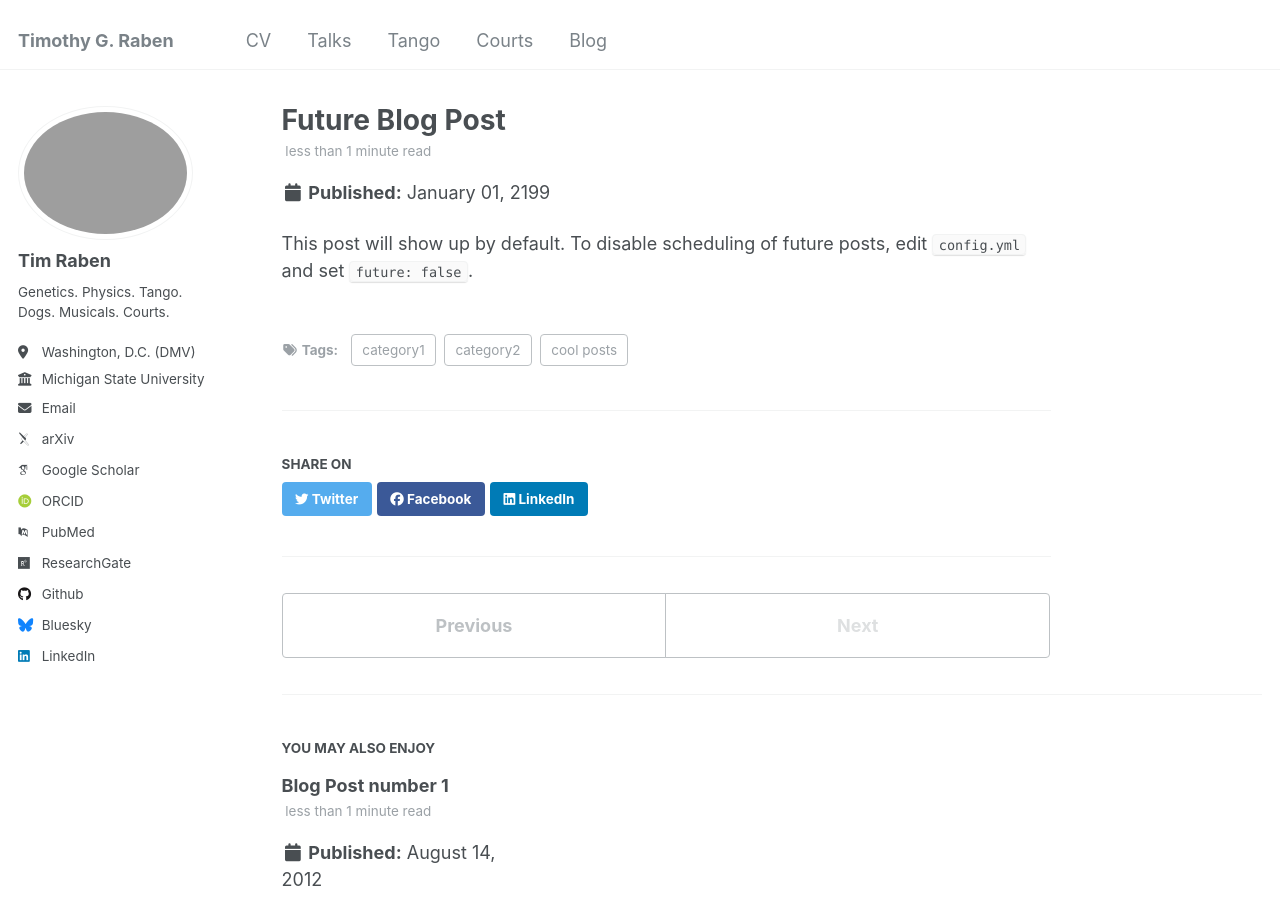
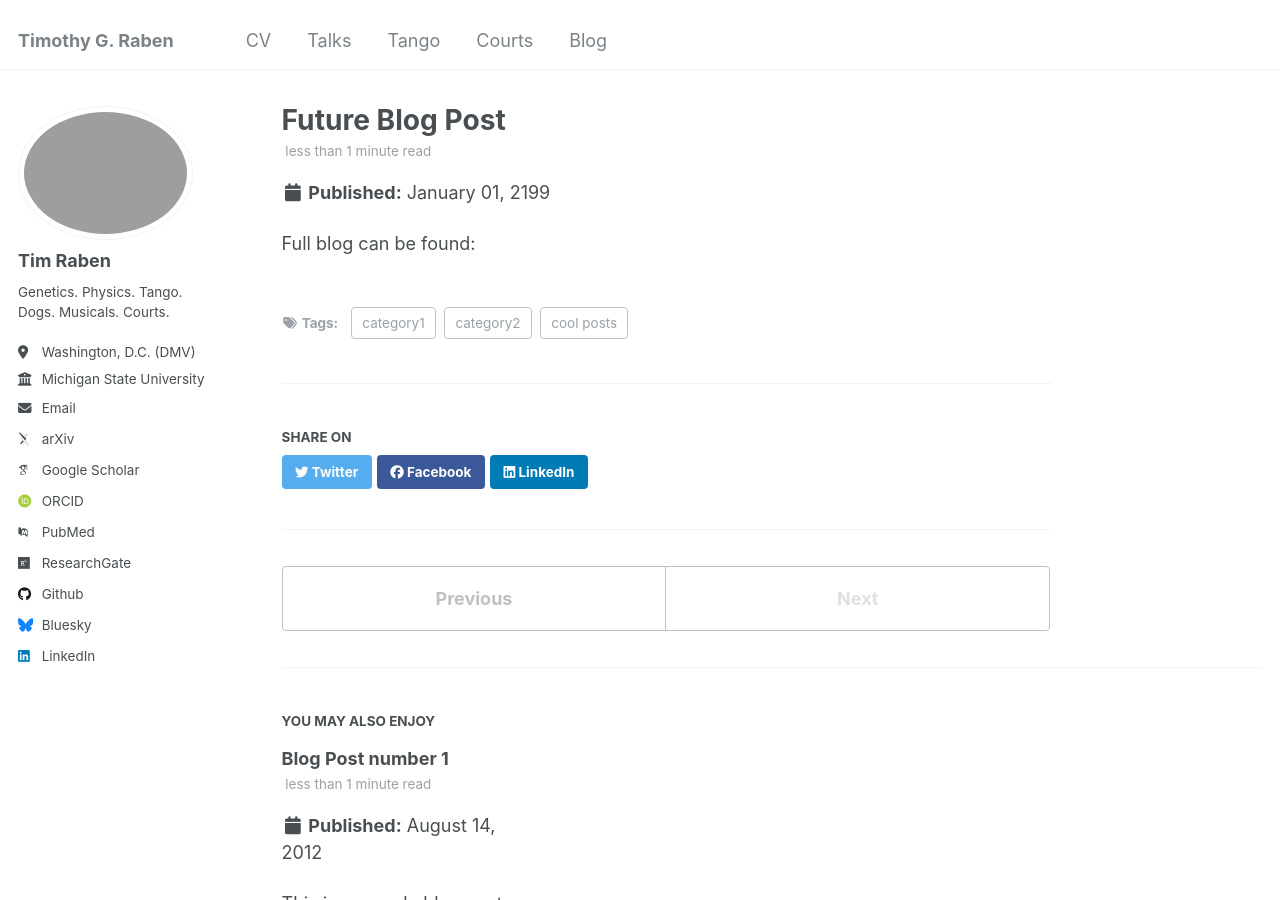
Before and after one commit to traben/traben.github.io, a Jekyll site: the page built from _posts/2199-01-01-future-post.md, in a window 1280 px wide and 900 px high. Built offline with Jekyll 4.4.1, drawn with Linux system fonts in a browser that asks for light colours; some web fonts are replaced.

Commit message:
Update 2199-01-01-future-post.md

```diff
--- a/_posts/2199-01-01-future-post.md
+++ b/_posts/2199-01-01-future-post.md
@@ -8,4 +8,5 @@ tags:
   - category2
 ---
 
-This post will show up by default. To disable scheduling of future posts, edit `config.yml` and set `future: false`.
+
+Full blog can be found:
```
